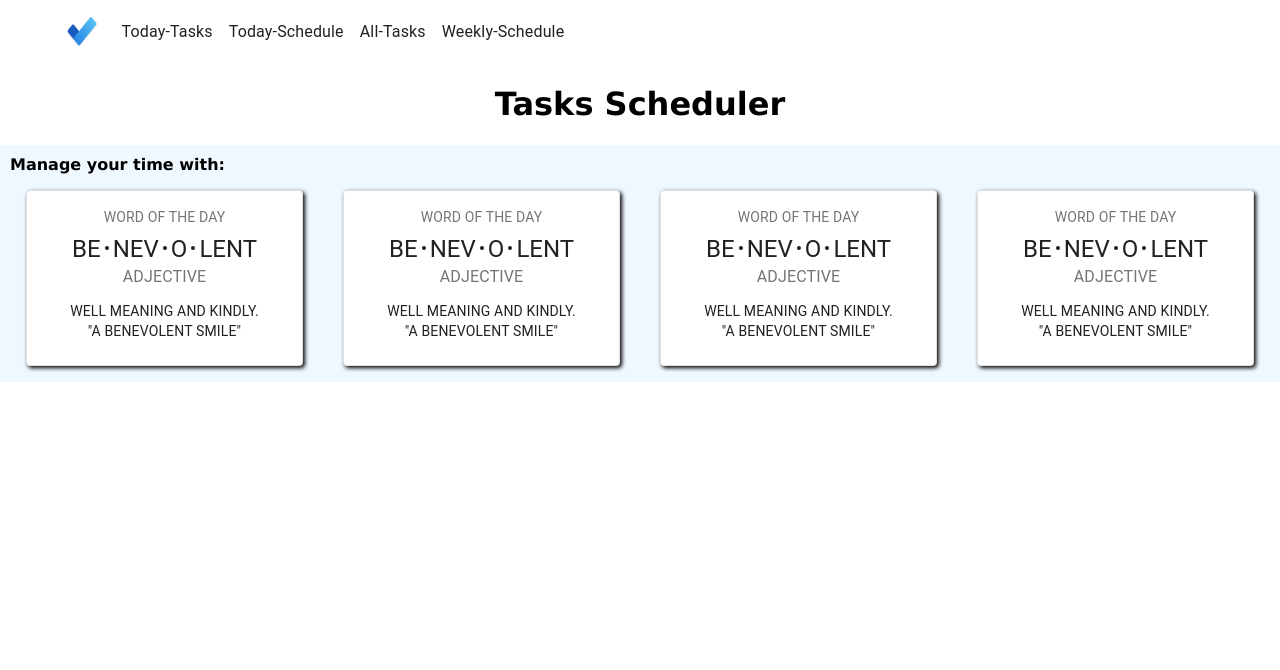
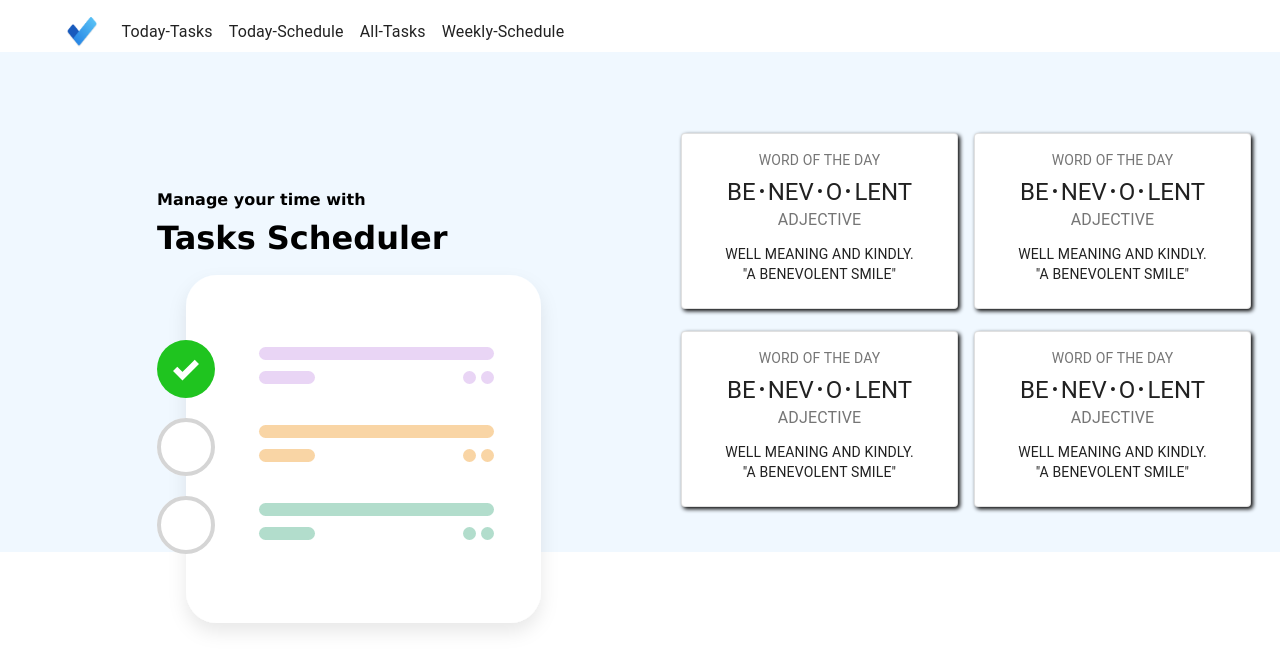
Before and after one commit to rafaelsakera/to-do-front-end, a React (Create React App) app: page / in a window 1280 px wide. Shown: the top 670 px of the page. Built offline with nearby package versions, Linux system fonts and the light colour scheme.

Commit message:
update ui

```diff
--- a/src/pages/homePage/HomePage.tsx
+++ b/src/pages/homePage/HomePage.tsx
@@ -1,18 +1,11 @@
 import React from "react";
 
-import { useStyles } from "./Style";
-import Grid from "@material-ui/core/Grid";
 import FirstSection from "./components/sections/FirstSections";
 
 const HomePage: React.FC = () => {
-  const classes = useStyles();
-
   return (
     <div>
-      <Grid container justify="center">
-        <h1 className={classes.pageTitle}>Tasks Scheduler</h1>
-        <FirstSection />
-      </Grid>
+      <FirstSection />
     </div>
   );
 };
--- a/src/pages/homePage/Style.tsx
+++ b/src/pages/homePage/Style.tsx
@@ -4,20 +4,37 @@ export const useStyles = makeStyles((theme: Theme) =>
   createStyles({
     pageTitle: {
       fontFamily: "Poppins, Ariel, Verdana",
-      textAlign: "center",
+      marginBottom: "0px",
+      marginTop: "10px",
     },
     firstSection: {
       backgroundColor: "#f0f8ff",
+      height: "500px",
     },
     firstSectionTitle: {
       fontFamily: "Poppins, Ariel, Verdana",
       fontWeight: "bold",
-      margin: "10px",
+      width: "50%",
+    },
+    firstSectionTitleCenetr: {
+      margin: "auto",
+      width: "50%",
+      marginTop: "20%",
+    },
+    firstSectionOption: {
+      fontFamily: "Poppins, Ariel, Verdana",
+      width: "50%",
+    },
+    firstSectionOptionCenter: {
+      marginTop: "10%",
     },
     root: {
       minWidth: 275,
       marginBottom: "10px",
       boxShadow: "2px 2px 4px #000000;",
+      "&:hover": {
+        transform: "scale(1.05)",
+      },
     },
     bullet: {
       display: "inline-block",
--- a/src/pages/homePage/components/sections/FirstSections.tsx
+++ b/src/pages/homePage/components/sections/FirstSections.tsx
@@ -4,6 +4,8 @@ import { useStyles } from "../../Style";
 import PageCard from "../Card";
 import Grid from "@material-ui/core/Grid";
 import Grow from "@material-ui/core/Grow";
+
+import Logo from "../../img/illustration.svg";
 
 const FirstSection: React.FC = () => {
   const classes = useStyles();
@@ -14,11 +16,25 @@ const FirstSection: React.FC = () => {
   }, []);
 
   return (
-    <Grid container className={classes.firstSection}>
-      <Grid container className={classes.firstSectionTitle}>
-        Manage your time with:
+    <Grid
+      container
+      className={classes.firstSection}
+      justify={"center"}
+      spacing={3}
+    >
+      <Grid item className={classes.firstSectionTitle}>
+        <div className={classes.firstSectionTitleCenetr}>
+          Manage your time with
+          <h1 className={classes.pageTitle}>Tasks Scheduler</h1>
+          <img src={Logo} alt="logo.." />
+        </div>
       </Grid>
-      <Grid container justify={"center"} spacing={3}>
+      <Grid item className={classes.firstSectionOption}>
+        <Grid
+          container
+          justify={"center"}
+          className={classes.firstSectionOptionCenter}
+        >
           <Grow
             in={mainCards}
             style={{ transformOrigin: "0 0 0" }}
@@ -28,6 +44,7 @@ const FirstSection: React.FC = () => {
               <PageCard title={""} />
             </Grid>
           </Grow>
+
           <Grow
             in={mainCards}
             style={{ transformOrigin: "0 0 0" }}
@@ -37,6 +54,7 @@ const FirstSection: React.FC = () => {
               <PageCard title={""} />
             </Grid>
           </Grow>
+
           <Grow
             in={mainCards}
             style={{ transformOrigin: "0 0 0" }}
@@ -46,6 +64,7 @@ const FirstSection: React.FC = () => {
               <PageCard title={""} />
             </Grid>
           </Grow>
+
           <Grow
             in={mainCards}
             style={{ transformOrigin: "0 0 0" }}
@@ -57,6 +76,7 @@ const FirstSection: React.FC = () => {
           </Grow>
         </Grid>
       </Grid>
+    </Grid>
   );
 };
 
```
Also changed, not shown: src/pages/homePage/img/illustration.svg (added). Lines whose indentation alone changed are shown as unchanged.
